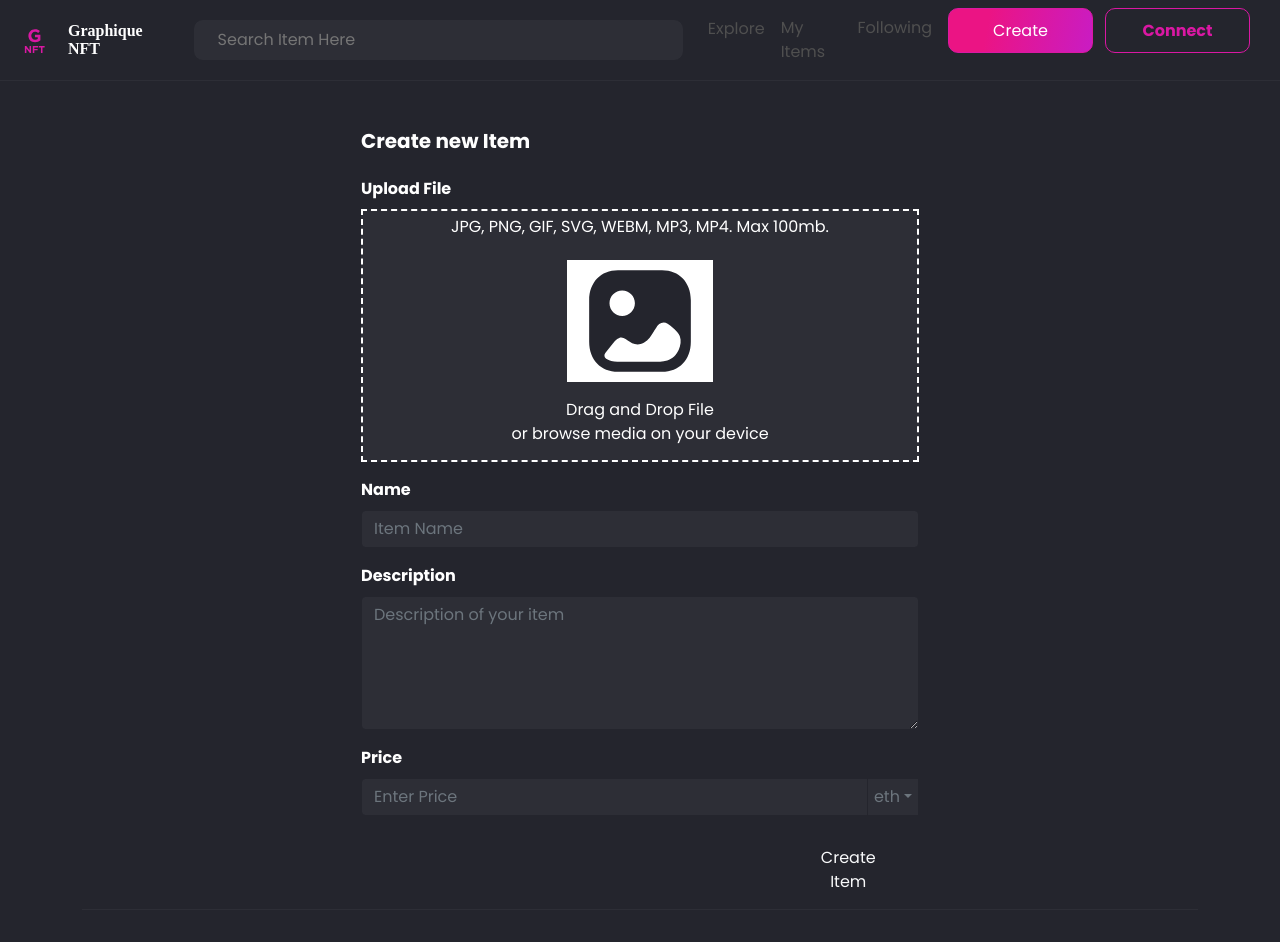
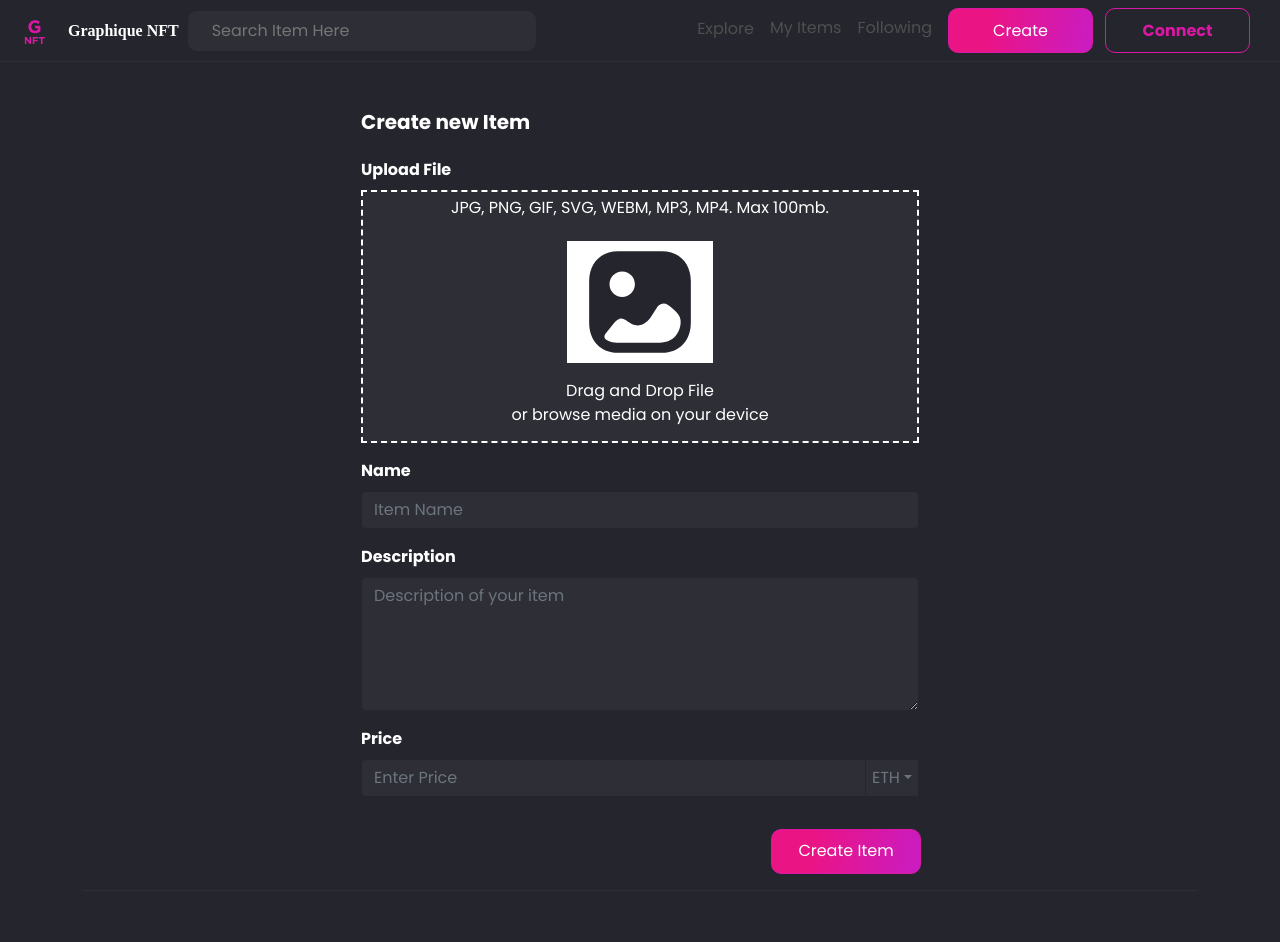
Before and after one commit to roshie/graphique-nft, a React (Create React App) app: page /create-item in a window 1280 px wide. Shown: the top 942 px of the page. Built offline with nearby package versions, Linux system fonts and the light colour scheme; a web font is replaced by a local one.

Commit message:
btn and navbar fixes

```diff
--- a/src/components/NavBar.jsx
+++ b/src/components/NavBar.jsx
@@ -11,6 +11,7 @@ export default function NavBar({ theme }) {
         style={{ borderBottom: ` 1px solid ${theme.theme.border}` }}
       >
         <Container fluid className="mx-2">
+          <div className="d-flex">
           <Navbar.Brand onClick={theme.toggleTheme}>
             <img
               src={logo}
@@ -33,16 +34,17 @@ export default function NavBar({ theme }) {
 
           <input
             type="text"
-            className="my-auto mx-3 p-2 ps-4"
+            className="my-auto mx-2 p-2 ps-4 w-md-100"
             placeHolder="Search Item Here"
             style={{
               border: `1px solid ${theme.theme.formBorder}`,
-              width: "500px",
+              maxWidth: "500px",
               borderRadius: "10px",
               backgroundColor: theme.theme.form,
             }}
           />
           <Navbar.Toggle aria-controls="basic-navbar-nav" />
+          </div>
           <Navbar.Collapse id="basic-navbar-nav">
             <Nav className="ms-auto">
               <Nav.Link href="/" className="p1-regular">
--- a/src/pages/CreateItem.jsx
+++ b/src/pages/CreateItem.jsx
@@ -1,4 +1,4 @@
-import { Form } from "react-bootstrap";
+import { Form, Button } from "react-bootstrap";
 import Image from "../assets/images/image.svg";
 
 export default function CreateItem(props) {
@@ -105,7 +105,7 @@ export default function CreateItem(props) {
                   border: `1px solid ${props.theme.formBorder}`,
                 }}
               >
-                eth
+                ETH
               </button>
               <ul class="dropdown-menu dropdown-menu-end">
                 <li>Test</li>
@@ -117,7 +117,7 @@ export default function CreateItem(props) {
             </div>
           </Form.Group>
           <div className="row justify-content-end my-auto">
-            <button className="btn text-light w-25 my-3">Create Item</button>
+            <Button variant="primary" className= "px-0 my-3" style={{width:"150px"}}>Create Item</Button>
           </div>
         </Form>
       </div>
```
